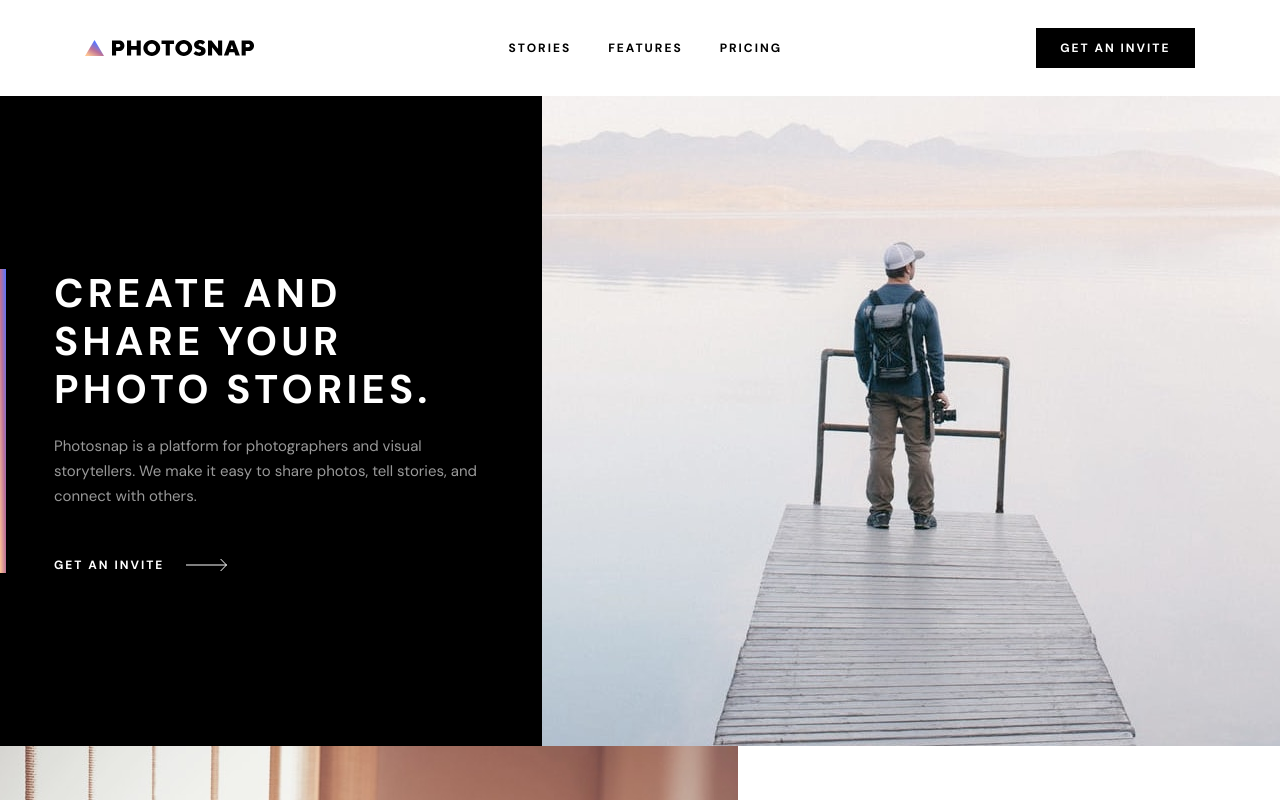
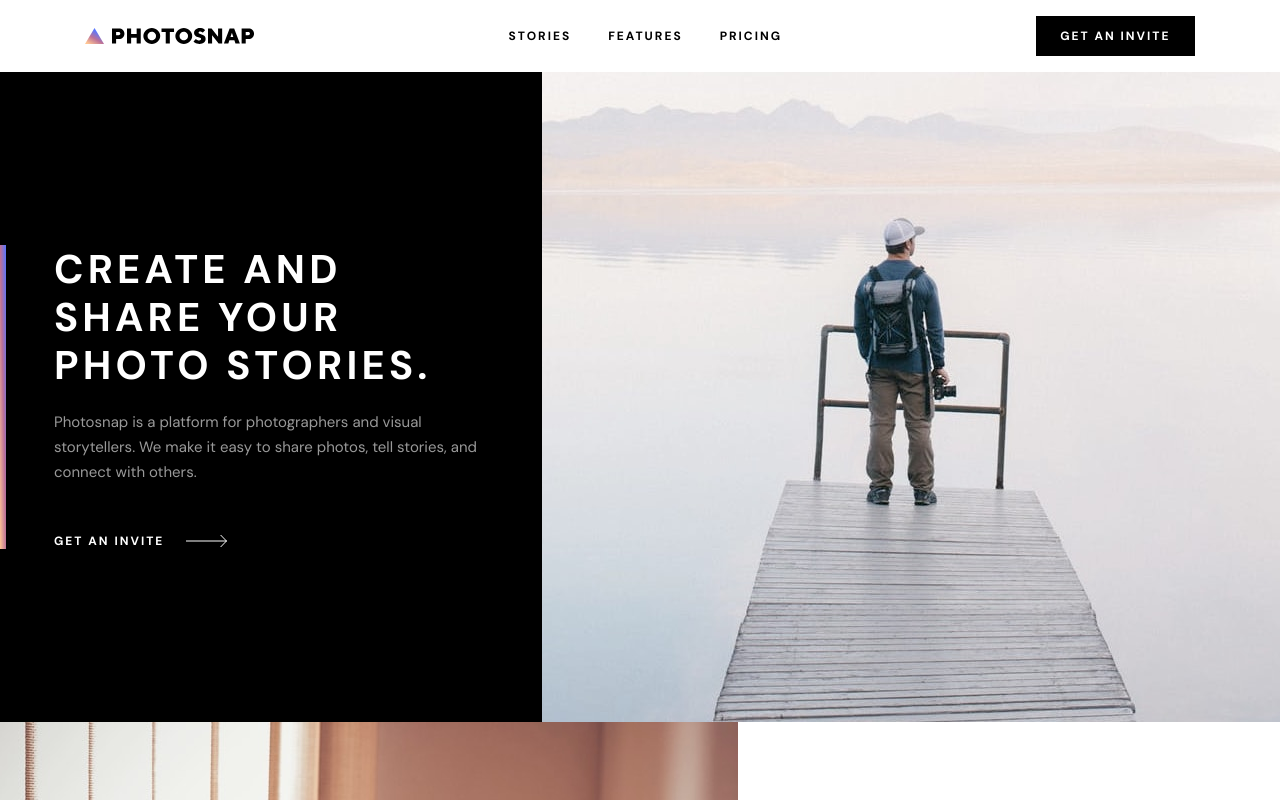
Before and after one commit to Owczarek-Kamil/Photosnap-multi-page-website, a Next.js app: page / in a window 1280 px wide. Shown: the top 800 px of the page. Built offline with nearby package versions, Linux system fonts and the light colour scheme.

Commit message:
Update padding for NavigationBar

```diff
--- a/components/NavigationBar.tsx
+++ b/components/NavigationBar.tsx
@@ -8,7 +8,7 @@ export type NavigationBarProps = {
 
 export default function NavigationBar({ renderedInMobileMenu, toggleMobileMenuFn }: NavigationBarProps) {
   return (
-    <nav className="sticky top-0 z-50 bg-color-white px-6 py-7 md:pl-9.75 md:pr-10">
+    <nav className="sticky top-0 z-50 bg-color-white px-6 py-7 md:pl-9.75 md:pr-10 2xl:py-4">
       <div className="mx-auto flex max-w-[69.375rem] items-center justify-between">
         <Link href="/" aria-label="Go to homepage" className="outline-offset-4">
           <Image src="/shared/desktop/logo.svg" width={170} height={16} alt="Photosnap logo" />
```
